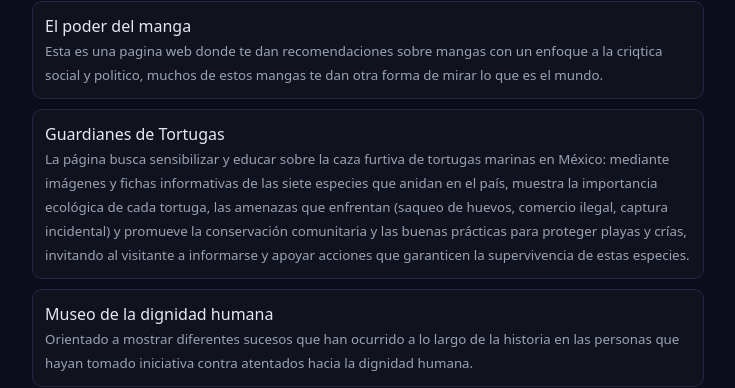
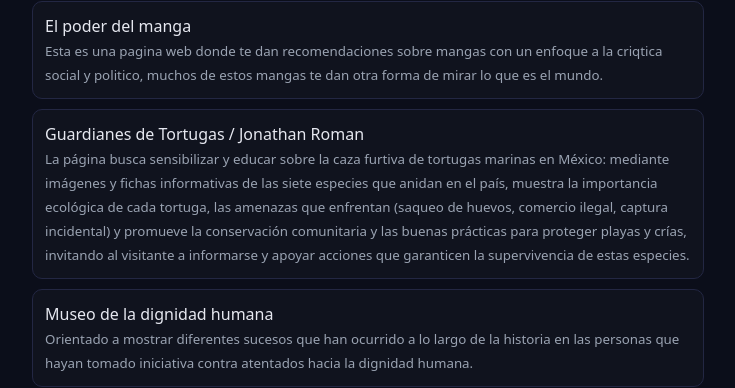
Before and after one commit to SEB-HDEZ-G/conectando-el-mundo-web, a plain HTML site: page page-b.html in a window 1280 px wide. Shown: the part 263-651 px from the top of the page, without its empty margins (272-1007 px from the left). Drawn offline with Linux system fonts and the light colour scheme.

Commit message:
Update project details for Guardianes de Tortugas

```diff
--- a/page-b.html
+++ b/page-b.html
@@ -29,7 +29,7 @@
     <ul class="list">
       <li class="item"><a href="https://github.com/MarioFengW/submerged-territories.git" target="_blank" rel="noopener">Territorios Sumergidos / Mario Feng Wu<br><small style="color:#9aa3b2;">Una experiencia interactiva tipo manga digital, donde el usuario recorre salas temáticas de un museo inspirado en el ciclo del agua.<br> Cada sala tiene un diseño artístico único 3D y 2D que representan la esencia del Museo.</small></a></li>
       <li class="item"><a href="https://github.com/varfmx21/manga-web-semanaTec.git" target="_blank" rel="noopener">El poder del manga<br><small style="color:#9aa3b2;">Esta es una pagina web donde te dan recomendaciones sobre mangas con un enfoque a la criqtica social y politico, muchos de estos mangas te dan otra forma de mirar lo que es el mundo.</small></a></li>
-      <li class="item"><a href="https://github.com/JRV-XVI/turtle" target="_blank" rel="noopener">Guardianes de Tortugas<br><small style="color:#9aa3b2;">La página busca sensibilizar y educar sobre la caza furtiva de tortugas marinas en México: mediante imágenes y fichas informativas de las siete especies que anidan en el país, muestra la importancia ecológica de cada tortuga, las amenazas que enfrentan (saqueo de huevos, comercio ilegal, captura incidental) y promueve la conservación comunitaria y las buenas prácticas para proteger playas y crías, invitando al visitante a informarse y apoyar acciones que garanticen la supervivencia de estas especies.</small></a></li>
+      <li class="item"><a href="https://github.com/JRV-XVI/turtle" target="_blank" rel="noopener">Guardianes de Tortugas / Jonathan Roman<br><small style="color:#9aa3b2;">La página busca sensibilizar y educar sobre la caza furtiva de tortugas marinas en México: mediante imágenes y fichas informativas de las siete especies que anidan en el país, muestra la importancia ecológica de cada tortuga, las amenazas que enfrentan (saqueo de huevos, comercio ilegal, captura incidental) y promueve la conservación comunitaria y las buenas prácticas para proteger playas y crías, invitando al visitante a informarse y apoyar acciones que garanticen la supervivencia de estas especies.</small></a></li>
       <li class="item"><a href="https://github.com/leo-slow/semana_web" target="_blank" rel="noopener">Museo de la dignidad humana<br><small style="color:#9aa3b2;">Orientado a mostrar diferentes sucesos que han ocurrido a lo largo de la historia en las personas que hayan tomado iniciativa contra atentados hacia la dignidad humana.</small></a></li>
       <li class="item"><a href="https://github.com/Mariano152/Mapadeforestal" target="_blank" rel="noopener">Mapa deforestal/mariano sanchez<br><small style="color:#9aa3b2;">mapa interactivo que muestra niveles de deforestaciòn en distintas regiones, utilizando colores y datos abiertos para fomentar la conciencia ambiental y apoyar la defensa del territorio.</small></a></li>
       <li class="item"><br><small style="color:#9aa3b2;">Sitio web estático: Genera las páginas una sola vez, evitando procesamiento en tiempo real y consultas a base de datos. Menor uso de CPU y energía, haciendo viable el hospedaje en un mini-computador alimentado por energía solar.</small></li>
```
